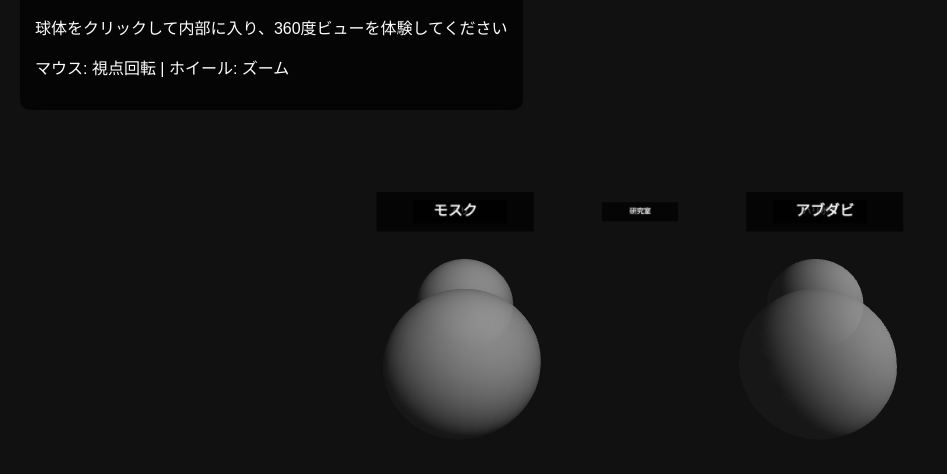
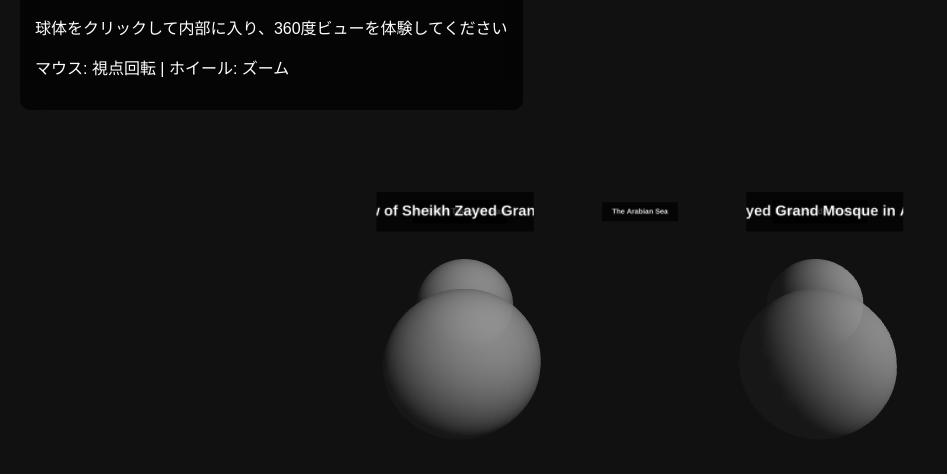
Before and after one commit to yoneeeeti/yoneeeeti.github.io, a plain HTML site: page index.html in a window 1280 px wide. Shown: the part 84-558 px from the top of the page, without its empty margins (0-947 px from the left). Drawn offline with nearby package versions, Linux system fonts and the light colour scheme; animation ran at ten frames a second.

Commit message:
Update index.html

```diff
--- a/index.html
+++ b/index.html
@@ -94,7 +94,7 @@
 
         // パノラマ画像のURL（実際の360度写真に置き換えてください）
         const panoramaImages = [
-            './lab.JPG',
+            './sea.JPG',
             './harrypoter.jpg',
             './night.jpg',
             './daytime.JPG',
@@ -112,11 +112,11 @@
 
         // 場所の名前
         const locationNames = [
-            '研究室',
-            'ハリポタ',
-            'アブダビ',
-            'モスク',
-            'パリ'
+            'The Arabian Sea',
+            'Harry Potter Studio Tour in Tokyo',
+            'Sheikh Zayed Grand Mosque in Abu Dhabi',
+            'Night view of Sheikh Zayed Grand Mosque',
+            'The Eiffel Tower in Paris'
         ];
 
         function init() {
```
